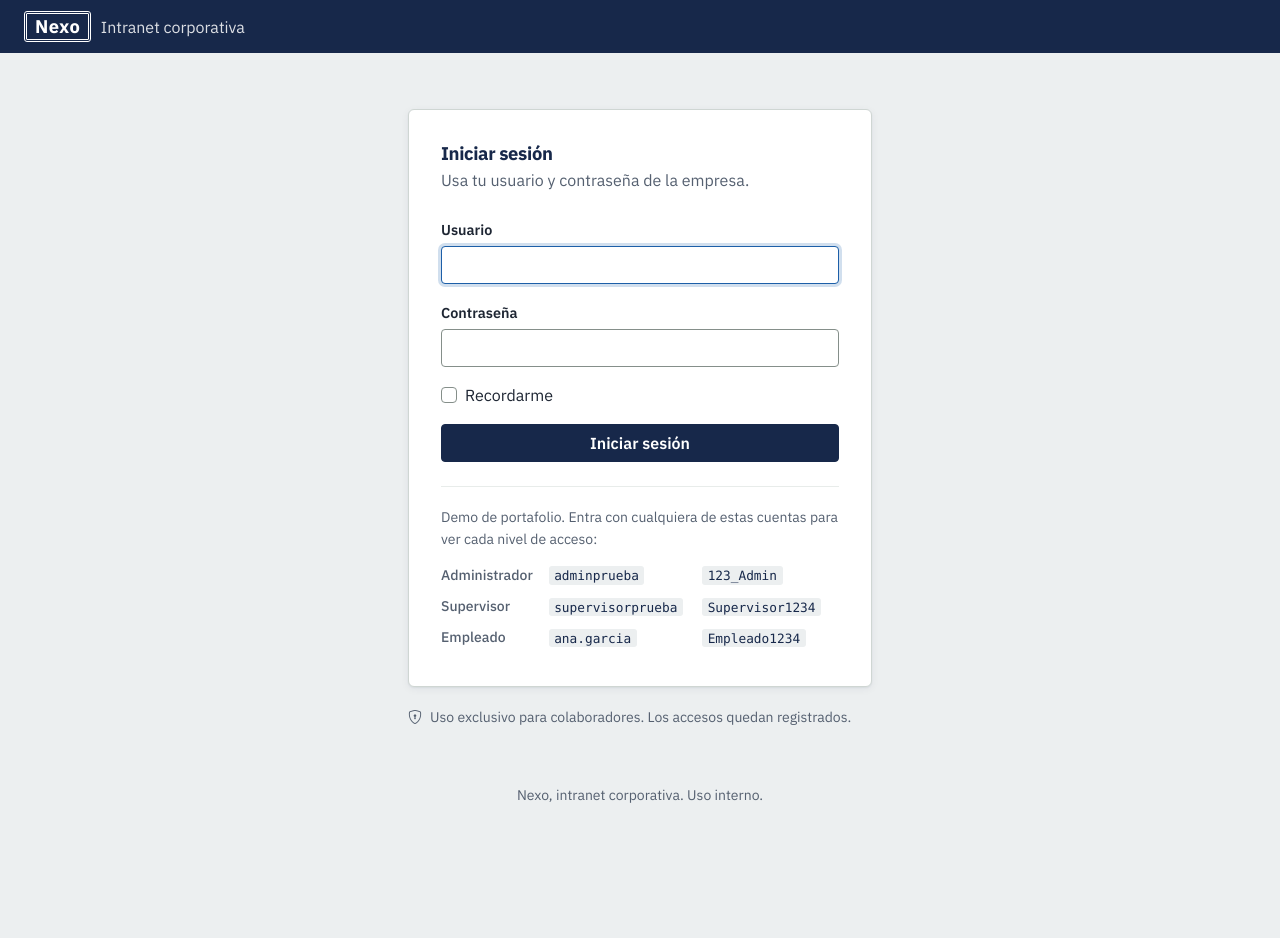
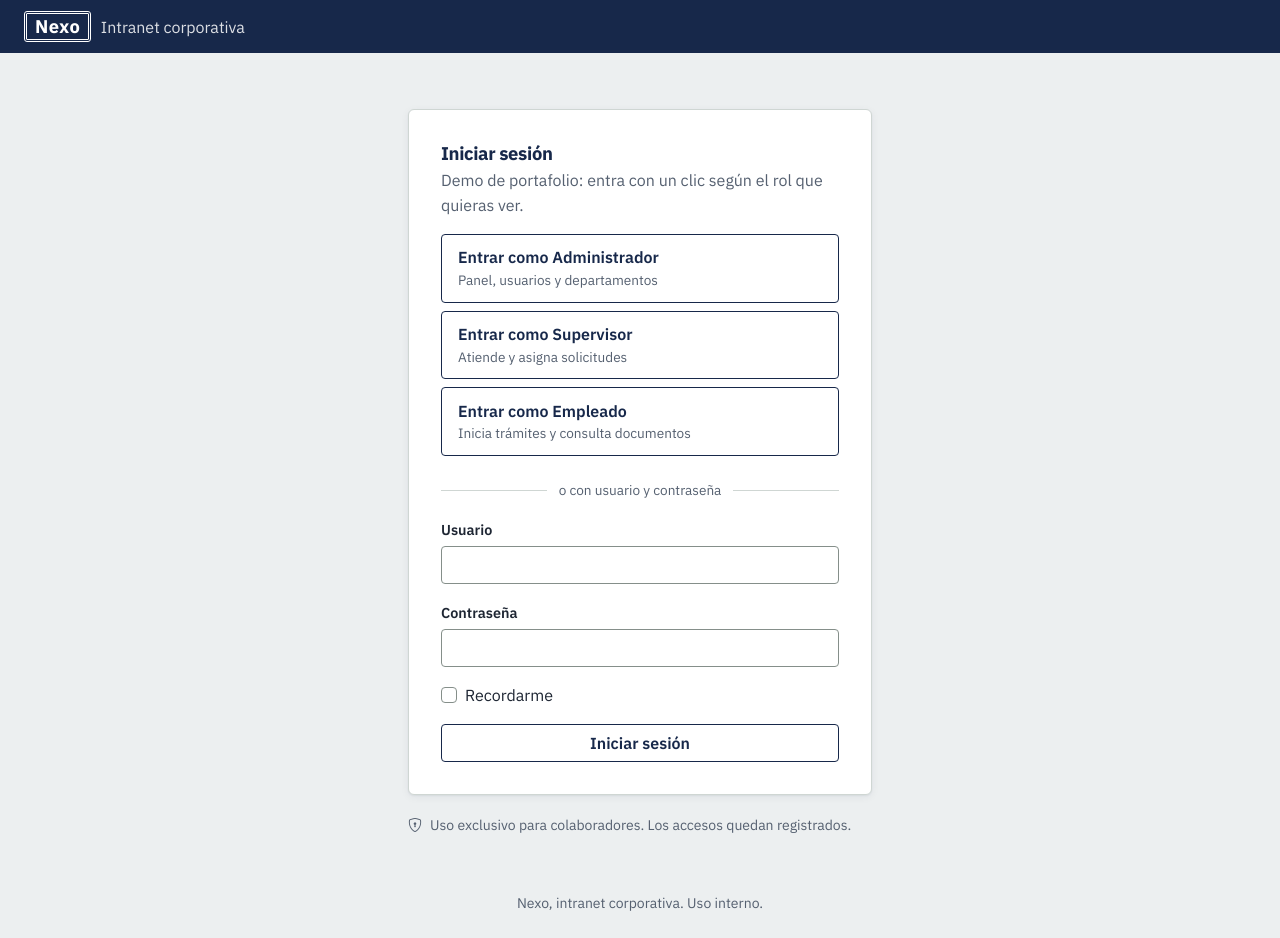
Before and after one commit to AaronChavezMtz/nexo-intranet, a Flask app: page /login in a window 1280 px wide. Before the commit the page ends 803 px from the top, so only its background shows below. Run offline with Flask 3, Linux system fonts and the light colour scheme; some libraries are stand-ins or nearby versions.

Commit message:
feat: Acceso demo de un clic por rol y cuenta demo de administrador de solo lectura sobre usuarios
- Botones en el login que entran como Administrador, Supervisor o Empleado demo
  (ruta /login/demo, solo cuentas demo, con CSRF)
- La cuenta demo de administrador puede ver y crear usuarios, pero no editarlos ni eliminarlos

Co-Authored-By: Claude Opus 5.5 <noreply@anthropic.com>

```diff
--- a/app/routes/admin.py
+++ b/app/routes/admin.py
@@ -89,6 +89,9 @@ def new_user():
 @login_required
 @permission_required("manage_users")
 def edit_user(user_id):
+    if current_user.username in USUARIOS_DEMO:
+        flash("La cuenta demo puede ver y crear usuarios, pero no editarlos ni eliminarlos.", "info")
+        return redirect(url_for("admin.list_users"))
     usuario = User.query.filter_by(public_id=user_id).first_or_404()
 
     # Un usuario protegido solo puede ser editado por él mismo (se bloquea
@@ -160,6 +163,9 @@ def edit_user(user_id):
 @login_required
 @permission_required("manage_users")
 def delete_user(user_id):
+    if current_user.username in USUARIOS_DEMO:
+        flash("La cuenta demo puede ver y crear usuarios, pero no editarlos ni eliminarlos.", "info")
+        return redirect(url_for("admin.list_users"))
     usuario = User.query.filter_by(public_id=user_id).first_or_404()
 
     if usuario.id == current_user.id:
--- a/app/routes/auth.py
+++ b/app/routes/auth.py
@@ -4,7 +4,7 @@ from flask import Blueprint, render_template, redirect, url_for, flash, request
 from flask_login import login_user, logout_user, login_required, current_user
 
 from app import db
-from app.demo import USUARIOS_DEMO
+from app.demo import CUENTAS_DEMO, USUARIOS_DEMO
 from app.models import User
 from app.forms import LoginForm, ChangePasswordForm
 
@@ -61,7 +61,18 @@ def login():
     elif request.method == "POST":
         flash("Escribe tu usuario y contraseña.", "danger")
 
-    return render_template("login.html", form=form)
+    return render_template("login.html", form=form, cuentas_demo=CUENTAS_DEMO)
+
+
+@auth_bp.route("/login/demo", methods=["POST"])
+def login_demo():
+    # Acceso de un clic para quien revisa la demo: sin contraseña, pero solo a las cuentas demo.
+    usuario = User.query.filter_by(username=request.form.get("cuenta", "")).first()
+    if usuario is None or usuario.username not in USUARIOS_DEMO or not usuario.is_active_user:
+        flash("Esa cuenta demo no está disponible.", "danger")
+        return redirect(url_for("auth.login"))
+    login_user(usuario)
+    return redirect(url_for("main.dashboard"))
 
 
 @auth_bp.route("/logout")
--- a/app/static/css/style.css
+++ b/app/static/css/style.css
@@ -376,12 +376,31 @@ a.oficio:hover { border-color: var(--tinta); color: var(--texto); }
 }
 .acceso .hoja { padding: 2rem; }
 .acceso-aviso { display: flex; gap: 0.5rem; margin: 1.25rem 0 0; color: var(--gris); font-size: 0.875rem; }
-.cuentas-demo { margin-top: 1.5rem; padding-top: 1.25rem; border-top: 1px solid var(--linea-suave); font-size: 0.875rem; }
-.cuentas-demo p { color: var(--gris); margin-bottom: 0.6rem; }
-.cuentas-demo table { width: 100%; }
-.cuentas-demo th { color: var(--gris); font-weight: 500; padding: 0.3rem 0.5rem 0.3rem 0; white-space: nowrap; }
-.cuentas-demo td { padding: 0.3rem 0.5rem 0.3rem 0; }
-.cuentas-demo code { color: var(--tinta); background-color: var(--papel); padding: 0.1rem 0.35rem; border-radius: 3px; font-size: 0.8rem; word-break: break-all; }
+.demo-botones { display: grid; gap: 0.5rem; }
+.demo-boton {
+  display: flex;
+  flex-direction: column;
+  align-items: flex-start;
+  min-height: 44px;
+  padding: 0.65rem 1rem;
+  background-color: var(--hoja);
+  border: 1px solid var(--tinta);
+  border-radius: var(--radio-control);
+  text-align: left;
+}
+.demo-boton:hover { background-color: var(--tinta); }
+.demo-boton:hover .demo-boton-rol, .demo-boton:hover .demo-boton-detalle { color: #fff; }
+.demo-boton-rol { color: var(--tinta); font-weight: 600; }
+.demo-boton-detalle { color: var(--gris); font-size: 0.85rem; }
+.acceso-separador {
+  display: flex;
+  align-items: center;
+  gap: 0.75rem;
+  margin: 1.5rem 0 1rem;
+  color: var(--gris);
+  font-size: 0.85rem;
+}
+.acceso-separador::before, .acceso-separador::after { content: ""; flex: 1; border-top: 1px solid var(--linea); }
 
 /* ---------- Panel de operación ---------- */
 .accesos {
--- a/app/templates/login.html
+++ b/app/templates/login.html
@@ -8,12 +8,28 @@
 <main class="acceso">
   <section class="hoja" aria-labelledby="titulo-acceso">
     <h1 id="titulo-acceso" class="h2 mb-1">Iniciar sesión</h1>
-    <p class="text-muted mb-4">Usa tu usuario y contraseña de la empresa.</p>
+    <p class="text-muted mb-3">Demo de portafolio: entra con un clic según el rol que quieras ver.</p>
+
+    {% set detalle = {'Administrador': 'Panel, usuarios y departamentos',
+                      'Supervisor': 'Atiende y asigna solicitudes',
+                      'Empleado': 'Inicia trámites y consulta documentos'} %}
+    <form method="POST" action="{{ url_for('auth.login_demo') }}" class="demo-botones">
+      <input type="hidden" name="csrf_token" value="{{ csrf_token() }}">
+      {% for c in cuentas_demo %}
+      <button type="submit" name="cuenta" value="{{ c[0] }}" class="demo-boton">
+        <span class="demo-boton-rol">Entrar como {{ c[3] }}</span>
+        <span class="demo-boton-detalle">{{ detalle.get(c[3], '') }}</span>
+      </button>
+      {% endfor %}
+    </form>
+
+    <p class="acceso-separador"><span>o con usuario y contraseña</span></p>
+
     <form method="POST" novalidate>
       {{ form.hidden_tag() }}
       <div class="mb-3">
         {{ form.username.label(class="form-label") }}
-        {{ form.username(class="form-control" ~ (" is-invalid" if form.username.errors else ""), autocomplete="username", autofocus=true) }}
+        {{ form.username(class="form-control" ~ (" is-invalid" if form.username.errors else ""), autocomplete="username") }}
         {% for error in form.username.errors %}<div class="visually-hidden">{{ error }}</div>{% endfor %}
       </div>
       <div class="mb-3">
@@ -25,20 +41,8 @@
         {{ form.remember_me(class="form-check-input") }}
         {{ form.remember_me.label(class="form-check-label") }}
       </div>
-      {{ form.submit(class="btn btn-primary w-100") }}
+      {{ form.submit(class="btn btn-outline-primary w-100") }}
     </form>
-
-    <div class="cuentas-demo">
-      <p>Demo de portafolio. Entra con cualquiera de estas cuentas para ver cada nivel de acceso:</p>
-      <table>
-        <thead class="visually-hidden"><tr><th>Rol</th><th>Usuario</th><th>Contraseña</th></tr></thead>
-        <tbody>
-          <tr><th scope="row">Administrador</th><td><code>adminprueba</code></td><td><code>123_Admin</code></td></tr>
-          <tr><th scope="row">Supervisor</th><td><code>supervisorprueba</code></td><td><code>Supervisor1234</code></td></tr>
-          <tr><th scope="row">Empleado</th><td><code>ana.garcia</code></td><td><code>Empleado1234</code></td></tr>
-        </tbody>
-      </table>
-    </div>
   </section>
   <p class="acceso-aviso"><i class="bi bi-shield-lock" aria-hidden="true"></i> Uso exclusivo para colaboradores. Los accesos quedan registrados.</p>
 </main>
```
Also changed, not shown: app/templates/admin_users.html (+5 -3 lines), README.md.
